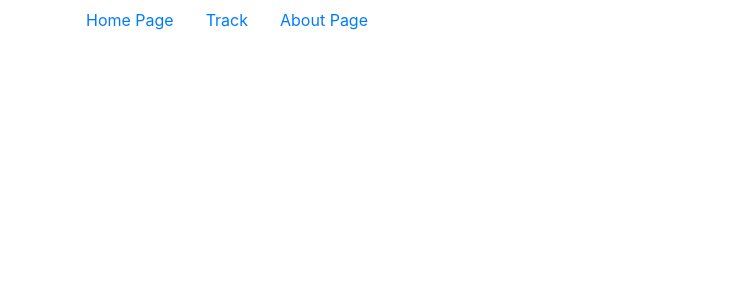
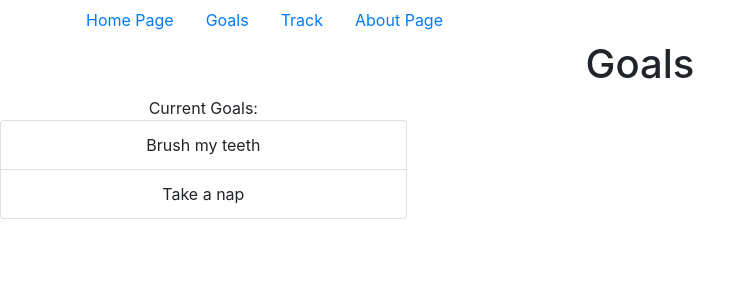
Before and after one commit to sjotterman/habit-tracker, a React (Create React App) app: page /goals in a window 1280 px wide. Shown: the top 300 px of the page, without its empty margins (0-756 px from the left). Built offline with nearby package versions, Linux system fonts and the light colour scheme; what redux-immutable-state-invariant would draw is missing.

Commit message:
goals page

```diff
--- a/src/App.js
+++ b/src/App.js
@@ -5,6 +5,7 @@ import HomePage from './components/home/HomePage';
 import AboutPage from './components/about/AboutPage';
 import MainMenu from './components/shared/MainMenu';
 import TrackPage from './components/track/TrackPage';
+import GoalsPage from './components/goals/GoalsPage';
 
 class App extends Component {
   render() {
@@ -15,6 +16,7 @@ class App extends Component {
             <MainMenu />
             <Route exact path="/" component={HomePage} />
             <Route path="/about" component={AboutPage} />
+            <Route path="/goals" component={GoalsPage} />
             <Route path="/track" component={TrackPage} />
           </div>
         </div>
--- a/src/actions/actionTypes.js
+++ b/src/actions/actionTypes.js
@@ -1 +1,2 @@
 export const COUNTER_CLICKED = 'COUNTER_CLICKED';
+export const GOAL_CREATED = 'GOAL_CREATED';
--- /dev/null
+++ b/src/actions/goalsActions.js
@@ -0,0 +1,5 @@
+import * as types from './actionTypes';
+
+export function createGoal(counter) {
+    return { type: types.GOAL_CREATED, counter}
+}
--- /dev/null
+++ b/src/components/goals/GoalsPage.js
@@ -0,0 +1,46 @@
+import React from 'react';
+import { connect } from 'react-redux';
+import { bindActionCreators } from 'redux';
+import * as goalsActions from '../../actions/goalsActions';
+
+
+class GoalsPage extends React.Component {
+
+    constructor(props, context){
+        super(props, context);
+
+    }
+
+    render() {
+        return (
+            <div>
+                <h1>Goals</h1>
+                <div className="row">
+                    <div className="col-sm-4 col-m-4">
+                    Current Goals:
+                        <ul className="list-group">
+                            {this.props.goals.map(item => {
+                                return <li className="list-group-item" key={item.name}>{item.name}</li>
+                            })}
+                        </ul>
+                    </div>
+                </div>
+
+            </div>
+        )
+    }
+}
+
+function mapStateToProps(state, ownProps) {
+    return {
+        goals: state.goals
+    };
+}
+
+function mapDispatchToProps(dispatch) {
+    return {
+        actions: bindActionCreators(goalsActions, dispatch)
+        };
+    }
+
+export default connect(mapStateToProps, mapDispatchToProps)(GoalsPage);
--- a/src/components/shared/MainMenu.js
+++ b/src/components/shared/MainMenu.js
@@ -7,6 +7,9 @@ const MainMenu = () => {
             <div className="row">
                 <div className="col-xs-4">
                     <Link to="/" className="nav-link">Home Page</Link>
+                </div>
+                <div className="col-xs-4">
+                    <Link to="/goals" className="nav-link">Goals</Link>
                 </div>
                 <div className="col-xs-4">
                     <Link to="/track" className="nav-link">Track</Link>
--- a/src/index.js
+++ b/src/index.js
@@ -7,7 +7,23 @@ import {Provider} from 'react-redux';
 import App from './App';
 import * as serviceWorker from './serviceWorker';
 
-const store = configureStore();
+// Testing only
+// TODO: Replace with mock api call
+const initialState = {
+    goals: [
+            {
+                id: 'brush-my-teeth',
+                created: "2019-02-25",
+                name: 'Brush my teeth'
+            },
+            {
+                id: 'take-a-nap',
+                created: "2019-02-25",
+                name: 'Take a nap'
+            }
+        ]
+}
+const store = configureStore(initialState);
 
 ReactDOM.render(
     <Provider store={store}>
--- /dev/null
+++ b/src/reducers/goalsReducer.js
@@ -0,0 +1,9 @@
+import * as types from '../actions/actionTypes';
+
+export default function goalsReducer(state = [], action) {
+    switch(action.type) {
+
+        default:
+            return state;
+    }
+};
--- a/src/reducers/index.js
+++ b/src/reducers/index.js
@@ -1,8 +1,10 @@
 import { combineReducers } from 'redux';
 import counters from './counterReducer';
+import goals from './goalsReducer';
 
 const rootReducer = combineReducers({
-    counters
+    counters,
+    goals
 });
 
 export default rootReducer;
```
